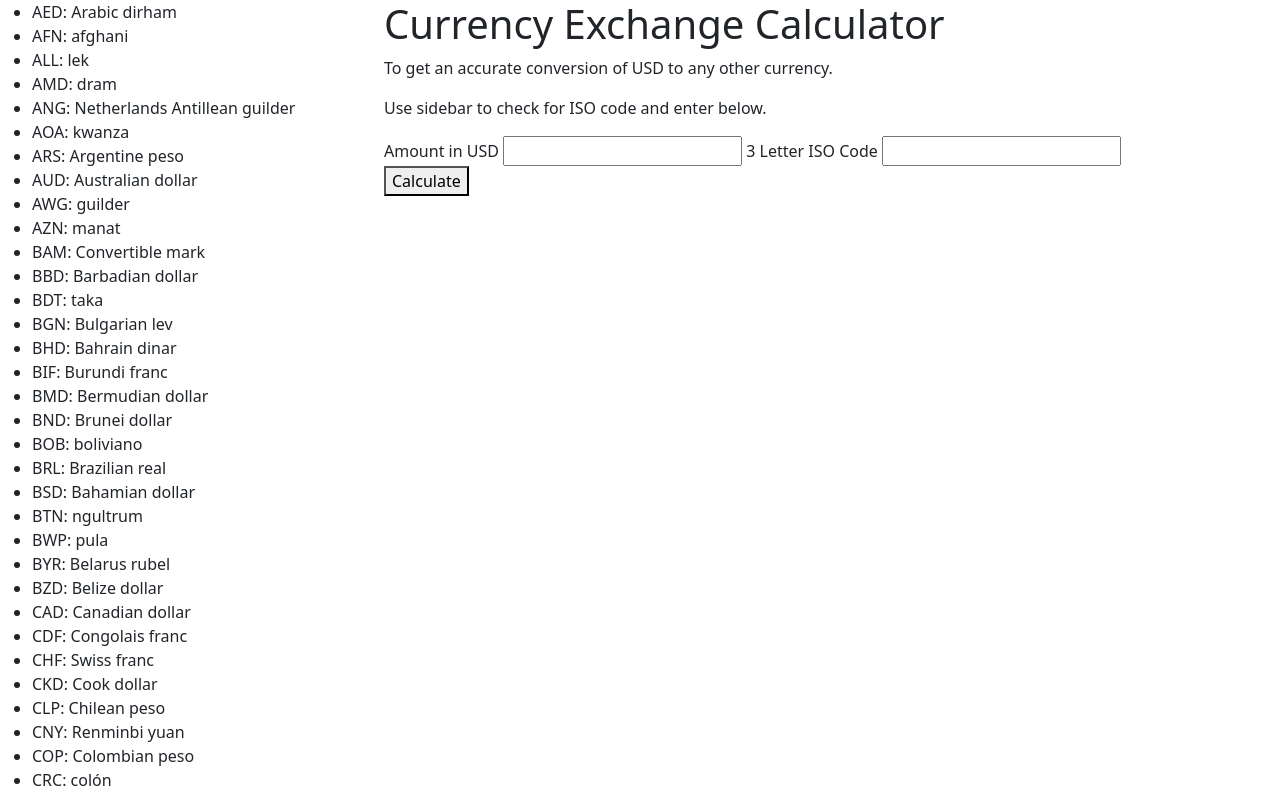
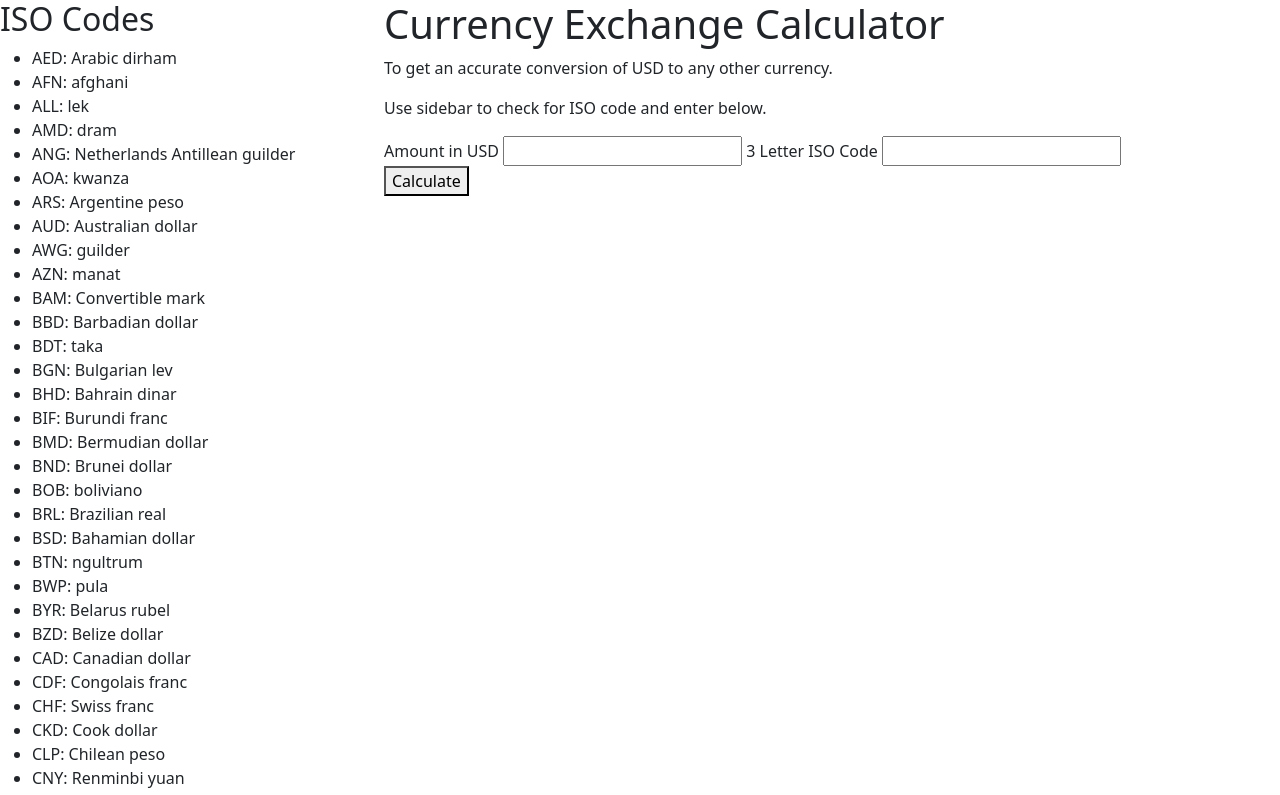
Before and after one commit to JasoFal/Currency_Exchanger, a website built with webpack: page src/index.html in a window 1280 px wide. Shown: the top 795 px of the page. Built offline with nearby package versions, Linux system fonts and the light colour scheme.

Commit message:
Add heading for sidebar.

```diff
--- a/src/index.html
+++ b/src/index.html
@@ -8,6 +8,7 @@
 <body>
   <div id="container">
     <div id="currency-list">
+      <h2>ISO Codes</h2>
       <ul id="currency-table">
         <li>AED: Arabic dirham</li>
         <li>AFN: afghani</li>
```
